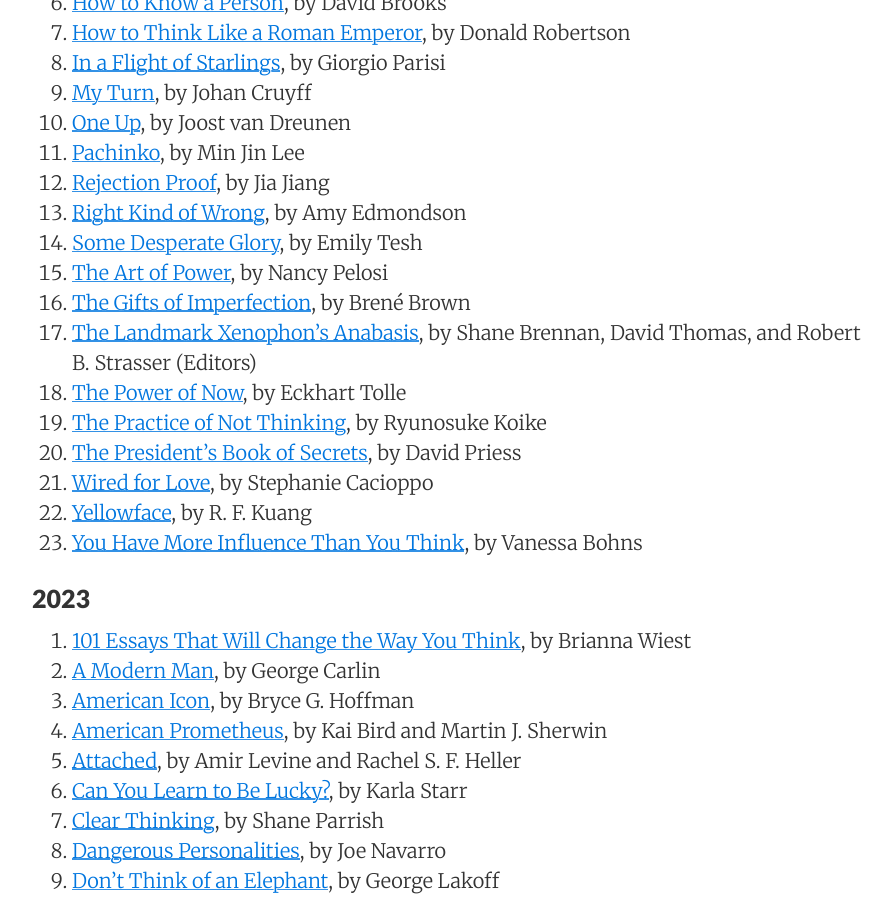
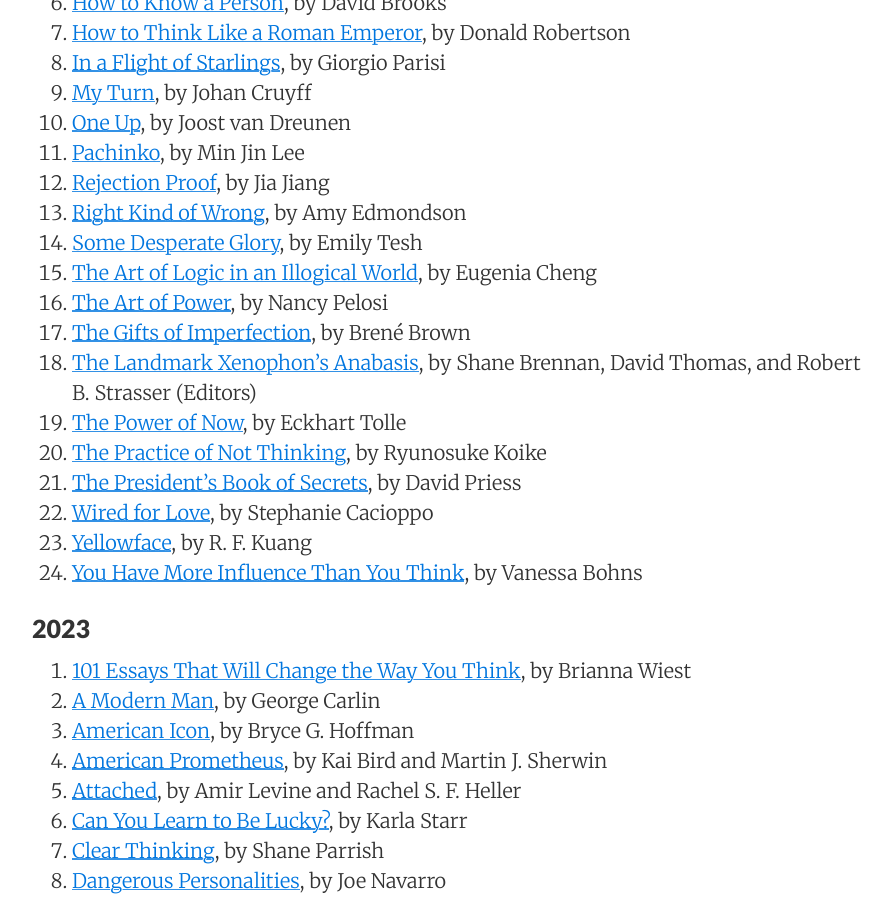
Before and after one commit to sewardlee337/sewardlee337.github.io, a Jekyll site: the page built from readinglist.md, in a window 1280 px wide and 900 px high, scrolled down 830 px. Shown: the whole window, without its empty margins (188-1080 px from the left). Built offline with Jekyll 4.4.1, drawn with Linux system fonts in a browser that asks for light colours; nearby versions of some CDN libraries.

Commit message:
update reading list

```diff
--- a/readinglist.md
+++ b/readinglist.md
@@ -36,6 +36,7 @@ _"My alma mater was books, a good library... I could spend the rest of my life r
 1. [Rejection Proof](https://www.amazon.com/Rejection-Proof-Became-Invincible-Through/dp/080414138X), by Jia Jiang
 1. [Right Kind of Wrong](https://www.amazon.com/Right-Kind-Wrong-Science-Failing/dp/1982195061), by Amy Edmondson
 1. [Some Desperate Glory](https://www.amazon.com/Some-Desperate-Glory-Emily-Tesh/dp/1250834988), by Emily Tesh
+1. [The Art of Logic in an Illogical World](https://www.amazon.com/Art-Logic-Illogical-World/dp/1541672496/ref=tmm_pap_swatch_0?_encoding=UTF8&qid=&sr=), by Eugenia Cheng
 1. [The Art of Power](https://www.amazon.com/Art-Power-Story-Americas-Speaker/dp/1668048043), by Nancy Pelosi
 1. [The Gifts of Imperfection](https://www.amazon.com/Gifts-Imperfection-Think-Supposed-Embrace-ebook/dp/B00BS03LL6/ref=tmm_kin_swatch_0?_encoding=UTF8&qid=&sr=), by Brené Brown
 1. [The Landmark Xenophon's Anabasis](https://www.amazon.com/Landmark-Xenophons-Anabasis-Xenophon/dp/030790685X), by Shane Brennan, David Thomas, and Robert B. Strasser (Editors)
```
